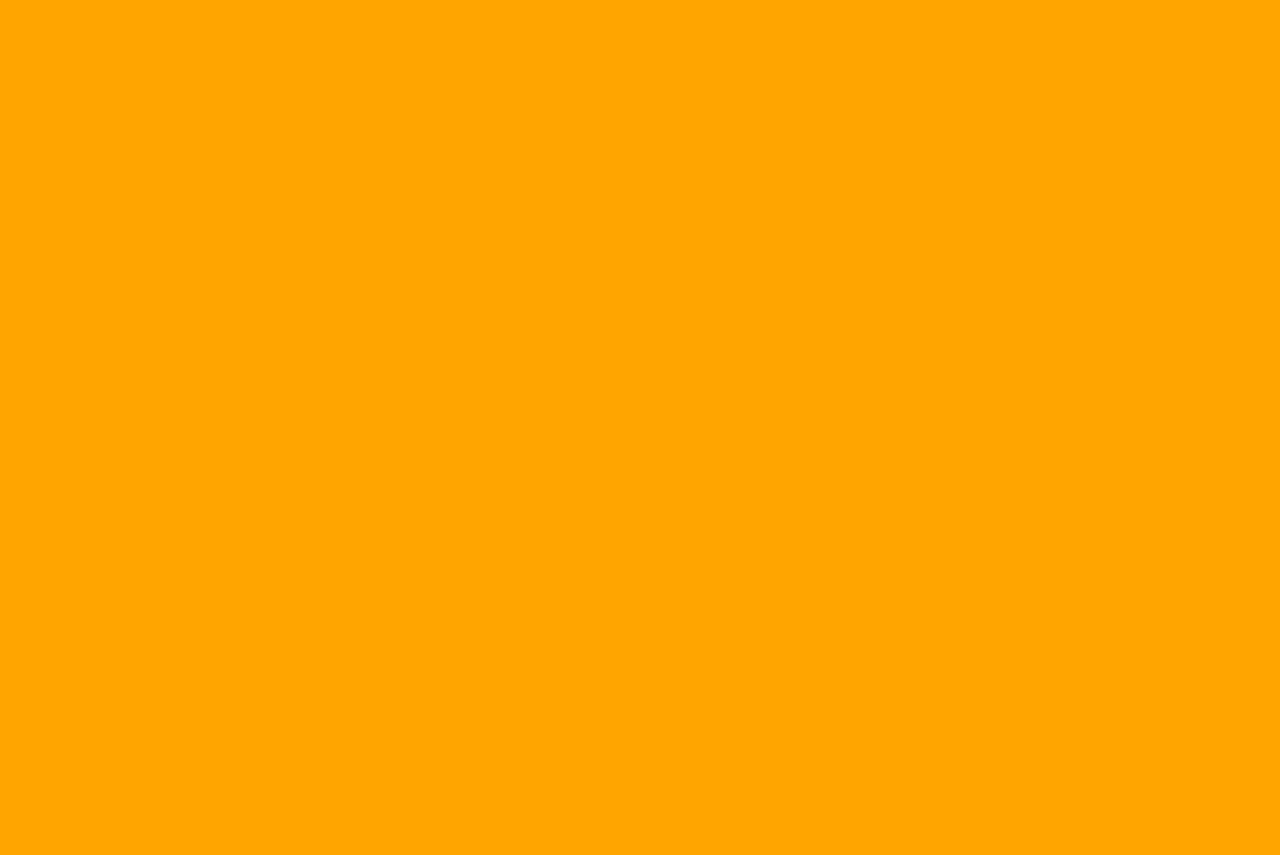
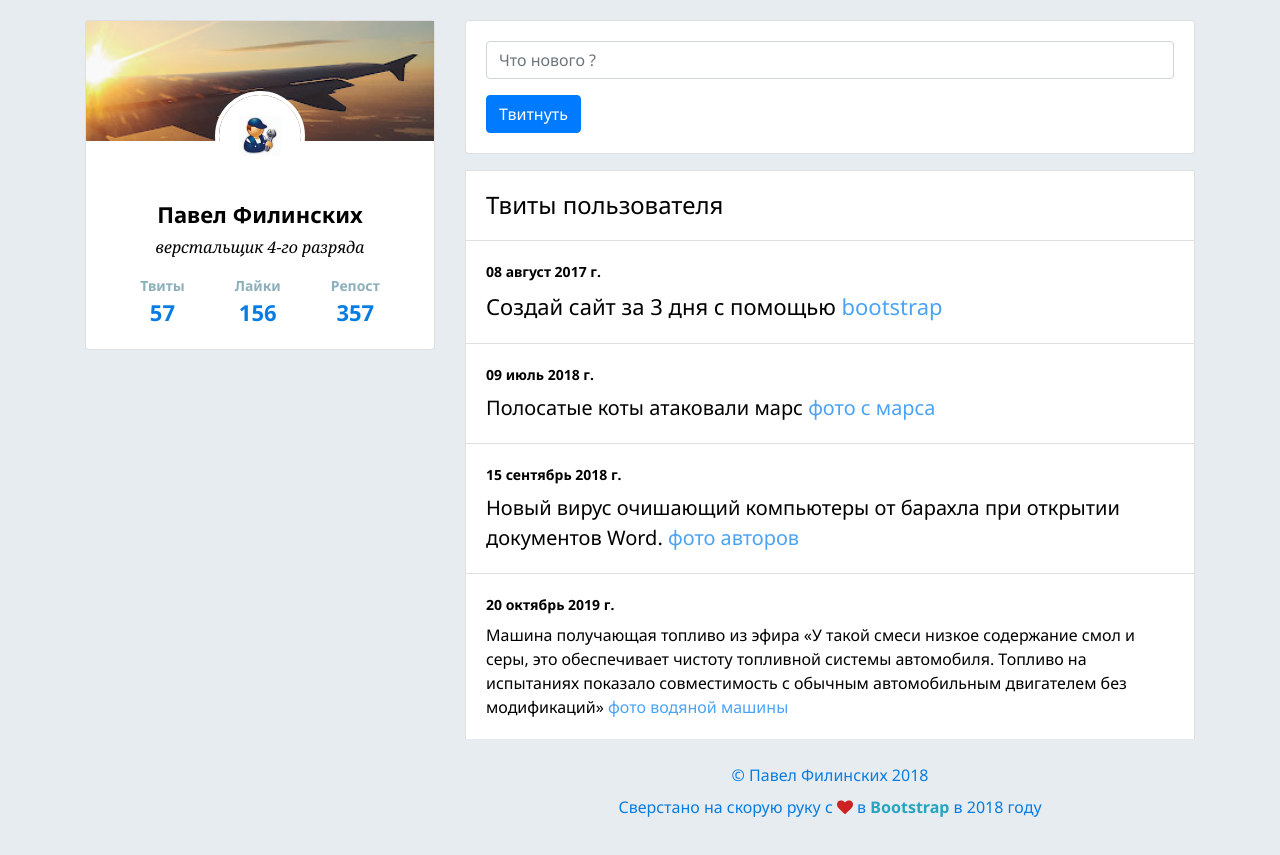
Before and after one commit to pavfilin/twitter-app, a website: page app/index.html in a window 1280 px wide. Before the commit the page ends 800 px from the top, so only its background shows below. Drawn offline with nearby package versions, Linux system fonts and the light colour scheme; files that its build step writes are made by us from their sources.

Commit message:
сверстал страницу с твитами

```diff
--- a/app/index.html
+++ b/app/index.html
@@ -1,14 +1,105 @@
 <!doctype html>
 <html lang="en">
   <head>
-    <!-- Required meta tags -->
     <meta charset="utf-8">
     <meta name="viewport" content="width=device-width, initial-scale=1, shrink-to-fit=no">
-    <title>Проект</title>
+    <title>Твиттер - Павел Филинских</title>
     <link rel="stylesheet" href="libs/bootstrap/css/bootstrap.min.css">
     <link rel="stylesheet" href="css/main.css">
+    <link href="https://fonts.googleapis.com/css?family=Noto+Sans:400,700|Noto+Serif:400,400i&amp;subset=cyrillic-ext" rel="stylesheet">
+    <link rel="stylesheet" href="https://cdnjs.cloudflare.com/ajax/libs/font-awesome/4.7.0/css/font-awesome.min.css">
   </head>
 <body>
+
+  <div class="container">
+    <div class="row">
+      <!-- left column -->
+      <div class="col-md-4">
+        <div class="card mb-3">
+          <div class="profile-background"></div>
+          <div class="profile-avatar">
+            <img src="img/foto.jpg" alt="Павел Филинских">
+          </div>
+          <div class="card-body">
+            <h2 class="profile-title">Павел Филинских</h2>
+            <div class="profile-description">
+              <p>верстальщик 4-го разряда</p>
+            </div>
+
+            <ul class="stats">
+              <li class="stats-item">
+                <b class="stats-title">Твиты</b>
+                <b class="stats-count">57</b>
+              </li>
+              <li class="stats-item">
+                <b class="stats-title">Лайки</b>
+                <b class="stats-count">156</b>
+              </li>
+              <li class="stats-item">
+                <b class="stats-title">Репост</b>
+                <b class="stats-count">357</b>
+              </li>
+            </ul>
+          </div>
+        </div>
+      </div>
+      <!-- right column -->
+      <div class="col-md-8">
+        <div class="card mb-3">
+          <div class="card-body">
+            <form>
+              <div class="form-group">
+                <input type="text" class="form-control" id="exampleInputEmail1" placeholder="Что нового ?">
+              </div>
+              <button type="submit" class="btn btn-primary">Твитнуть</button>
+            </form>
+          </div>
+        </div>
+
+        <div class="card tweet-card tweet-card-rounded-top">
+          <div class="h4 mb-0">Твиты пользователя</div>
+        </div>
+
+        <div class="card tweet-card">
+          <div class="tweet-date">08 август 2017 г.</div>
+          <div class="tweet-text font-size-large">
+            <p>Создай сайт за 3 дня c помощью <a href="http://getbootstrap.com" title="ссылка">bootstrap</a></p>
+          </div>
+        </div>
+
+        <div class="card tweet-card">
+          <div class="tweet-date">09 июль 2018 г.</div>
+          <div class="tweet-text font-size-normal">
+            <p>Полосатые коты атаковали марс <a href="http://getbootstrap.com" title="ссылка">фото с марса</a></p>
+          </div>
+        </div>
+
+        <div class="card tweet-card">
+          <div class="tweet-date">15 сентябрь 2018 г.</div>
+          <div class="tweet-text font-size-normal">
+            <p>Новый вирус очишающий компьютеры от барахла при открытии документов Word. <a href="http://getbootstrap.com" title="ссылка">фото авторов</a></p>
+          </div>
+        </div>
+
+        <div class="card tweet-card">
+          <div class="tweet-date">20 октябрь 2019 г.</div>
+          <div class="tweet-text font-size-small">
+            <p>Машина получающая топливо из эфира «У такой смеси низкое содержание смол и серы, это обеспечивает чистоту топливной системы автомобиля. Топливо на испытаниях показало совместимость с обычным автомобильным двигателем без модификаций» <a href="http://getbootstrap.com" title="ссылка">фото водяной машины</a></p>
+          </div>
+        </div>
+
+        <footer class="footer">
+          <p class="footer-copyright">
+             &copy; Павел Филинских 2018<br/>
+             Сверстано на скорую руку с <i class="fa fa-heart"> </i> в
+             <a class="footer-link" href="http://getbootstrap.com" target="_blank">Bootstrap</a>
+             в 2018 году
+          </p>
+        </footer>
+
+      </div>
+    </div>
+  </div>
 
   <script src="libs/jquery/jquery-3.3.1.min.js"></script>
   <script src="https://cdnjs.cloudflare.com/ajax/libs/popper.js/1.14.3/umd/popper.min.js" integrity="sha384-ZMP7rVo3mIykV+2+9J3UJ46jBk0WLaUAdn689aCwoqbBJiSnjAK/l8WvCWPIPm49" crossorigin="anonymous"></script>
--- /dev/null
+++ b/app/less/blocks/_footer.less
@@ -0,0 +1,19 @@
+.footer {
+  text-align: center;
+  margin-top: 20px;
+  color: @mainColor;
+
+  a {
+    color: #25a5bf;
+    font-weight: 800;
+  }
+
+  p {
+    line-height: 2;
+    padding-bottom: 16px;
+  }
+
+  .fa-heart {
+    color: #CE2222;
+  }
+}
--- /dev/null
+++ b/app/less/blocks/_profile.less
@@ -0,0 +1,38 @@
+.profile {
+  &-background {
+    height: 120px;
+    background-image: url(../img/bg.jpg);
+    background-repeat: no-repeat;
+    background-position: center;
+    background-size: cover;
+  }
+
+  &-avatar {
+    width: 90px;
+    height: 90px;
+    overflow: hidden;
+    margin-top: -50px;
+    margin-left: auto;
+    margin-right: auto;
+    border: 4px solid #fff;
+    border-radius: 100px;
+    background-color: #fff;
+
+    img {
+      max-width: 100%;
+      height: auto;
+    }
+  }
+
+  &-title {
+    text-align: center;
+    font-size: 22px;
+    font-weight: 800;
+  }
+
+  &-description {
+    text-align: center;
+    font-family: 'Noto Serif', serif;
+    font-style: italic;
+  }
+}
--- /dev/null
+++ b/app/less/blocks/_stats.less
@@ -0,0 +1,26 @@
+.stats {
+  display: flex;
+  justify-content: center;
+  text-align: center;
+  margin: 0;
+  padding: 0;
+
+  &-item {
+    display: flex;
+    flex-direction: column;
+    list-style: none;
+    padding-left: 25px;
+    padding-right: 25px;
+  }
+
+  &-title {
+    font-size: 14px;
+    color: #8CB0BB;
+  }
+
+  &-count {
+    font-size: 22px;
+    font-weight: 600;
+    color: @mainColor;
+  }
+}
--- /dev/null
+++ b/app/less/blocks/_tweet-card.less
@@ -0,0 +1,53 @@
+.tweet {
+  &-card {
+    padding: 1.25rem;
+    border-radius: 0;
+    border-bottom: 0;
+
+    &:last-child {
+      border-bottom: 1px solid rgba(0, 0, 0, .125);
+      border-radius: 0 0 0.25rem 0.25rem;
+    }
+  }
+
+  &-date {
+    font-size: 14px;
+    font-weight: 800;
+    margin-bottom: 0.5rem;
+  }
+
+  &-text {
+     p {
+       margin-bottom: 0;
+       font-size: 20px;
+     }
+
+     a {
+       color: #4ba3f6;
+     }
+  }
+
+  &-rounded-top {
+    border-radius: 0.25rem 0.25rem 0 0;
+  }
+}
+
+.font-size {
+  &-small {
+    p {
+      font-size: 16px;
+    }
+  }
+
+  &-normal {
+    p {
+      font-size: 20px;
+    }
+  }
+
+  &-large {
+    p {
+      font-size: 22px;
+    }
+  }
+}
--- a/app/less/main.less
+++ b/app/less/main.less
@@ -1,13 +1,15 @@
-@bg-color: orange;
-@text-color: pink;
+@bg-color: #e6ecf0;
+@text-color: #000;
+@mainColor: #087DE1;
 
 body {
+  padding-top: 20px;
   background-color: @bg-color;
   color: @text-color;
-  font-family: sans-serif;
+  font-family: 'Noto Sans', sans-serif;
 }
 
-h1 {
-  font-size: 32px;
-  color: #fff;
-}
+@import "blocks/_profile.less";
+@import "blocks/_stats.less";
+@import "blocks/_tweet-card.less";
+@import "blocks/_footer.less";
```
Also changed, not shown: app/css/main.css (added), app/img/bg.jpg (added), app/img/foto.jpg (added).
